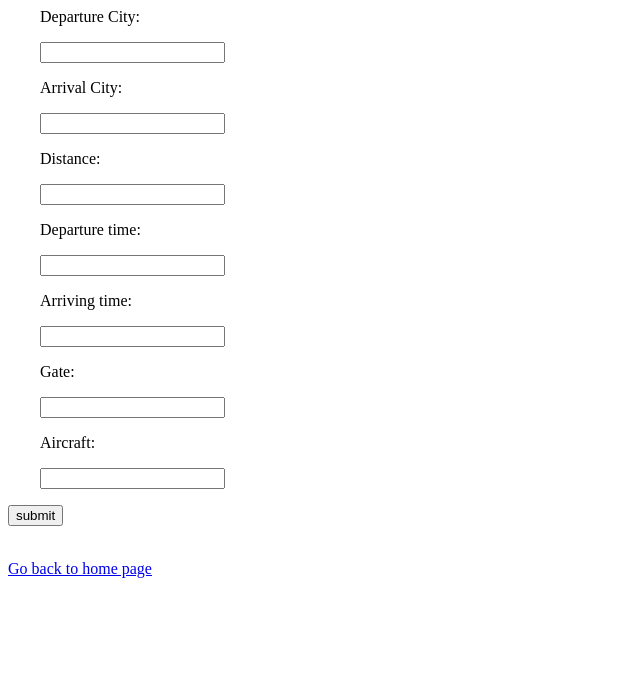
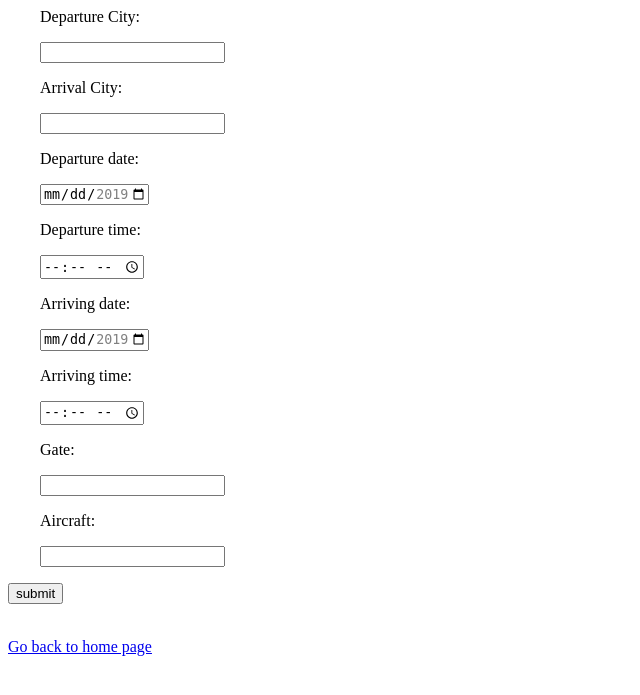
Before and after one commit to chasejohnson3/IowaAirFlask, a Flask app: page /addflight in a window 1280 px wide. Shown: the top 695 px of the page, without its empty margins (0-640 px from the left). Run offline with Flask 2, Linux system fonts and the light colour scheme.

Commit message:
add user&flight

```diff
--- a/main.py
+++ b/main.py
@@ -76,9 +76,9 @@ def get_idusers_by_email(email):
         return None
 
 
-def get_city_by_flightid(id):
+def get_id_by_flightid(id):
     conn = dbconn()
-    sql = "SELECT Departing_City FROM flights WHERE idflights = %s"
+    sql = "SELECT idflights FROM flights WHERE idflights = %s"
     cursor = conn.cursor()
     cursor.execute(sql, id)
     rows = cursor.fetchall()
@@ -135,20 +135,18 @@ def add_user(email, first_name=None, last_name=None, middle_name=None, suffix=No
 
 
 
-def add_flight(Departing_City=None, Arriving_City=None, Distance=0, Departure_Datetime=None, Arrival_Datetime=None, Gate=None,  Aircraft=None):
+def add_flight( Departure_Datetime=None, Arrival_Datetime=None, Gate=None,  Aircraft=None, Departing_City=None, Arriving_City=None):
 
     # If a user with the given email already exists, do not allow a new email with this email to be created
     id = get_uuid()
-    if get_city_by_flightid(id) is not None:
+    if get_id_by_flightid(id) is not None:
         return None
     else:
         conn = dbconn()
-        sql = "INSERT INTO flights(idflights, Departing_City, Arriving_City, Distance, Departure_Datetime, Arrival_Datetime," \
-              "Gate,  Aircraft) " \
-              "VALUES(%s, %s, %s, %s, %s, %s, %s, %s)"
+        sql = "CALL add_flight(%s,%s,%s,%s,%s,%s,%s)"
         cursor = conn.cursor()
         cursor.execute(sql, (
-            id, Departing_City, Arriving_City, Distance, Departure_Datetime, Arrival_Datetime, Gate, Aircraft))
+            id, Departure_Datetime, Arrival_Datetime, Gate, Aircraft, Departing_City, Arriving_City))
         # session['username'] = str(id)
         conn.commit()
         conn.close()
@@ -313,13 +311,12 @@ def viewall():
 def flightlink():
     if request.method == 'POST':
         id = request.form['id']
-        from_ = request.form['from']
-        to = request.form['to']
+
     conn = dbconn()
     cursor = conn.cursor()
-    sql = "SELECT * FROM flights WHERE idflights = %s AND Departing_City = %s AND Arriving_City = %s ;"
+    sql = "SELECT * FROM flights WHERE idflights = %s;"
     try:
-        cursor.execute(sql, (id, from_, to))
+        cursor.execute(sql, (id))
         rows = cursor.fetchall()
         data = []
         for row in rows:
@@ -395,13 +392,17 @@ def Flights():
         # try:
         de_city = request.form['de_city']
         ar_city = request.form['ar_city']
-        distance = request.form['distance']
+        de_time = request.form['de_time']
         de_date = request.form['de_date']
+        ar_time = request.form['ar_time']
         ar_date = request.form['ar_date']
         gate = request.form['gate']
         aircraft = request.form['aircraft']
+        de = de_date+" "+ de_time+ ":00";
+        ar = ar_date + " " + ar_time + ":00";
+        print(de);
 
-        flightid = add_flight(de_city, ar_city, distance, de_date, ar_date,  gate, aircraft)
+        flightid = add_flight(de, ar,  gate, aircraft, de_city, ar_city)
         if flightid is not None:
             msg = "Record successfully added"
             return render_template("flights.html", result=request.form, msg=msg)
--- a/templates/AddFlight.html
+++ b/templates/AddFlight.html
@@ -16,19 +16,28 @@
             <input class="data" name="ar_city"/>
             </div>
 
-            <div>
-            <p class="data">Distance:</p>
-            <input class="data" name="distance"/>
+             <div>
+            <p class="date">Departure date:</p>
+            <input  type="date" name="de_date" min="2019-05-01" max="2019-07-31" required/>
+                 <span class="validity"></span>
             </div>
 
             <div>
-            <p class="datetime">Departure time:</p>
-            <input class="datetime" name="de_date"/>
+            <p class="time">Departure time:</p>
+            <input type="time" name="de_time" required/>
+                <span class="validity"></span>
             </div>
 
             <div>
-            <p class="datetime">Arriving time:</p>
-            <input class="datetime" name="ar_date"/>
+            <p class="date">Arriving date:</p>
+            <input  type="date" name="ar_date" min="2019-05-01" max="2019-07-31" required/>
+                 <span class="validity"></span>
+            </div>
+
+            <div>
+            <p class="time">Arriving time:</p>
+            <input type="time" name="ar_time" required/>
+                <span class="validity"></span>
             </div>
 
 
```
Also changed, not shown: templates/flight-link.html (+5 -5 lines), templates/flight-notification.html (+0 -9 lines).
